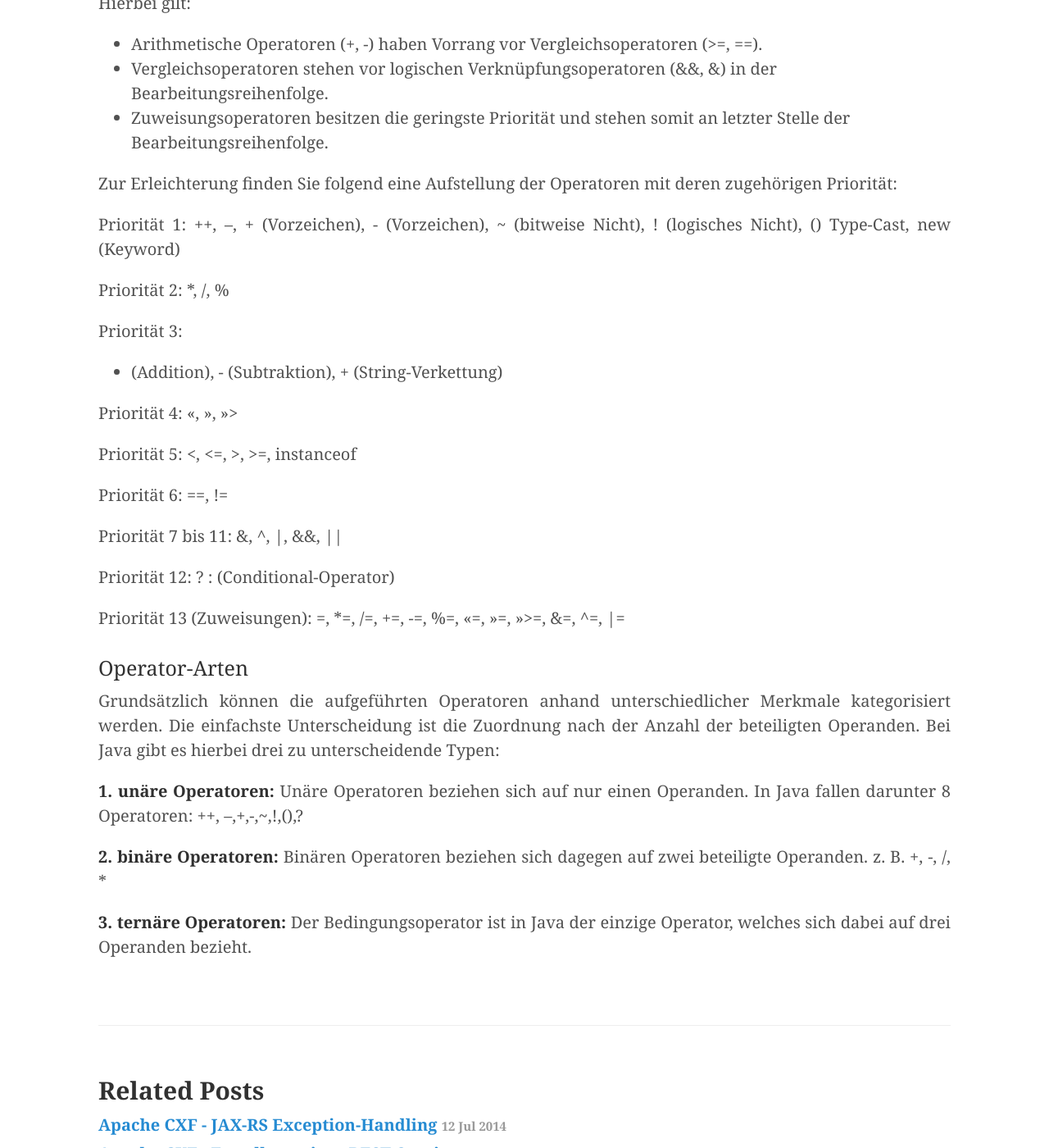
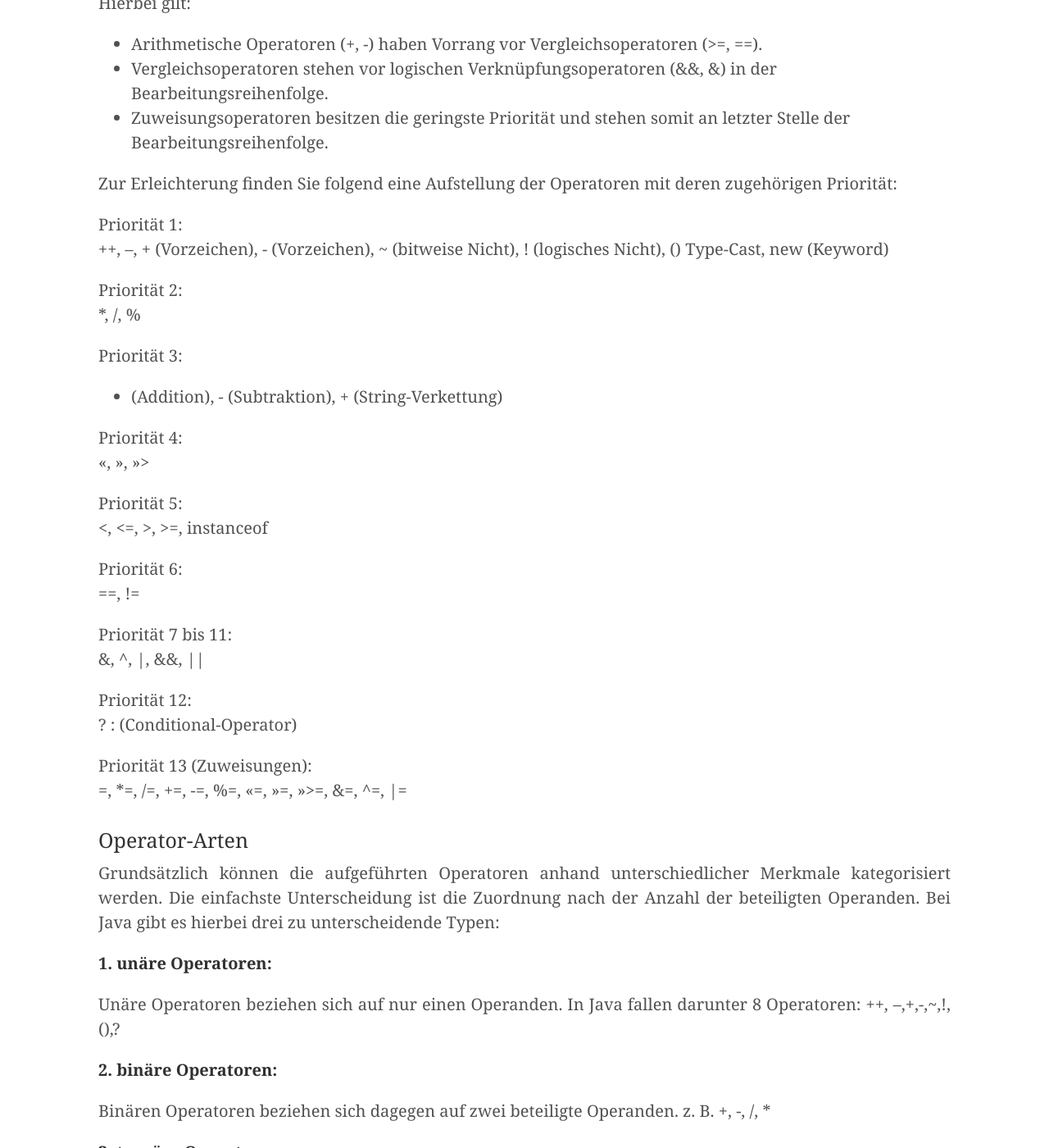
Before and after one commit to andreasschrade/andreasschrade.github.com, a Jekyll site: the page built from _posts/2013-03-08-java-die-operatoren-im-detail.md, in a window 1280 px wide and 1400 px high, scrolled down 1165 px. Shown: the whole window at 82% size. Built offline with Jekyll 4.4.1, drawn with Linux system fonts in a browser that asks for light colours; Markdown is read by kramdown in place of the engine named in the settings.

Commit message:
minor fixes

```diff
--- a/_posts/2013-03-08-java-die-operatoren-im-detail.md
+++ b/_posts/2013-03-08-java-die-operatoren-im-detail.md
@@ -43,31 +43,31 @@
 
 Zur Erleichterung finden Sie folgend eine Aufstellung der Operatoren mit deren zugehörigen Priorität:
 
-Priorität 1:
+Priorität 1:<br>
  ++, --, + (Vorzeichen), - (Vorzeichen), ~ (bitweise Nicht), ! (logisches Nicht), () Type-Cast, new (Keyword)
 
-Priorität 2:
+Priorität 2:<br>
  *, /, %
 
-Priorität 3:
+Priorität 3:<br>
  + (Addition), - (Subtraktion), + (String-Verkettung)
 
-Priorität 4:
+Priorität 4:<br>
  <<, >>, >>>
 
-Priorität 5:
+Priorität 5:<br>
  <, <=, >, >=, instanceof
 
-Priorität 6:
+Priorität 6:<br>
  ==, !=
 
-Priorität 7 bis 11:
+Priorität 7 bis 11:<br>
 &, ^, |, &&, ||
 
-Priorität 12:
+Priorität 12:<br>
  ? : (Conditional-Operator)
 
-Priorität 13 (Zuweisungen):
+Priorität 13 (Zuweisungen):<br>
 =, *=, /=, +=, -=, %=, <<=, >>=, >>>=, &=, ^=, |=
 
 ### Operator-Arten
@@ -75,13 +75,16 @@
 Grundsätzlich können die aufgeführten Operatoren anhand unterschiedlicher Merkmale kategorisiert werden. Die einfachste Unterscheidung ist die Zuordnung nach der Anzahl der beteiligten Operanden. Bei Java gibt es hierbei drei zu unterscheidende Typen:
 
 <strong>1. unäre Operatoren:  </strong>
+
 Unäre Operatoren beziehen sich auf nur einen Operanden.
 In Java fallen darunter 8 Operatoren:
 ++, –,+,-,~,!,(),?
 
 <strong>2. binäre Operatoren:         </strong>
+
 Binären Operatoren beziehen sich dagegen auf zwei beteiligte Operanden.
 z. B. +, -, /, *
 
 <strong>3. ternäre Operatoren:                 </strong>
+
 Der Bedingungsoperator ist in Java der einzige Operator, welches sich dabei auf drei Operanden bezieht.
--- a/index.html
+++ b/index.html
@@ -87,7 +87,7 @@
       <a href="{% post_url 2011-12-07-java-raetsel-4-finally-vs-return %}">Rätsel #4 - Finally vs. Return</a> <br>
       <h3 id="cxf" class="post-title">Apache CXF JAX-RS</h3>
       <h4 class="post-title">Diverses</h4>
-      <a href="{% post_url 2014-06-27-apache-cxf-einfuehrung-in-cxf %}">HowTo: Erstellung eines REST-Services mithilfe von Apache CXF und JAX-RS</a><br>
+      <a href="{% post_url 2014-06-27-apache-cxf-einfuehrung-in-cxf %}">HowTo: REST-Service-Erstellung mit Apache CXF/JAX-RS</a><br>
       <a href="{% post_url 2014-07-12-apache-cxf-exception-handling %}">Exception-Handling in JAX-RS</a><br>
       <h3 id="android" class="post-title">Android-Tutorials</h3>
       <h4 class="post-title">Threading unter Android</h4>
```
